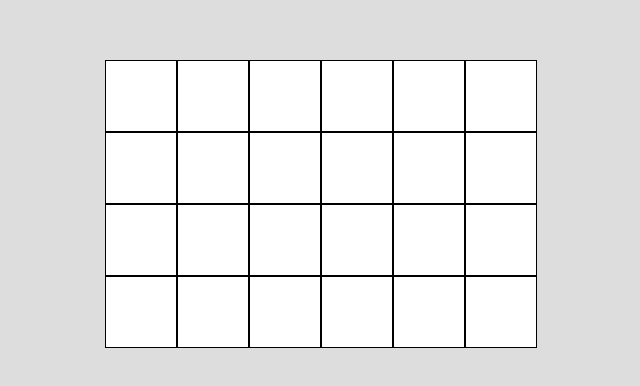
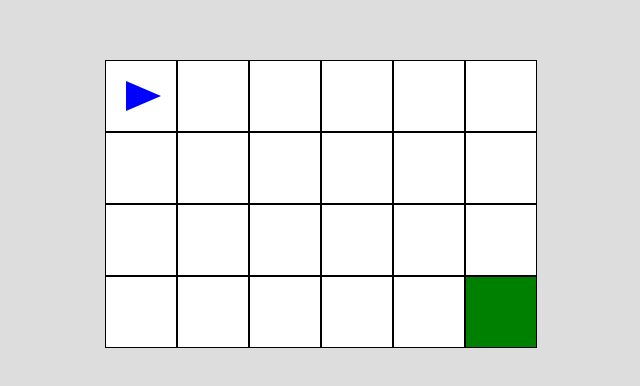
Before and after one commit to GhislainFaure/rpg_moveForward, a plain HTML site: page index.html in a window 1280 px wide. Shown: the part 196-582 px from the top of the page, without its empty margins (319-959 px from the left). Drawn offline with Linux system fonts and the light colour scheme.

Commit message:
ajout du joueur et de la case d'arrivee

```diff
--- a/css/style.css
+++ b/css/style.css
@@ -25,3 +25,7 @@ body {
   border: 1px solid black;
   background-color: white;
 }
+
+.targetCell {
+  background-color: green;
+}
--- a/js/app.js
+++ b/js/app.js
@@ -12,7 +12,7 @@ var app = {
     },
     drawBoard: function () {
         // de 0 a 4...
-        for (var rowIndex = 0; rowIndex < 4; rowIndex++) {
+        for (var y = 0; y < 4; y++) {
             // je crée un div
             var row = document.createElement('div');
 
@@ -22,12 +22,29 @@ var app = {
             // on l'insère dans le div "boardDiv" que j'ai stocké dans une propriété de mon objet
             app.boardDiv.appendChild(row);
 
-            for (var cellIndex = 0; cellIndex < 6; cellIndex++) {
+            for (var x = 0; x < 6; x++) {
                 // maintenant, dans cette row, on crée N cellules
                 var cell = document.createElement('div');
 
                 // je met la classe sur la cellule
                 cell.classList.add('cell');
+
+                // regardons si la cellule que l'on est en train de dessiner,
+                // correspond a la case d'arrivée
+                if (x === app.targetCell.x && y === app.targetCell.y) {
+                    // si c'est la case d'arrivée, on lui rajoute la classe "targetCell"
+                    cell.classList.add('targetCell');
+                }
+                // est ce que le joueur est sur la case que l'on dessine
+                if (x === app.player.x && y === app.player.y) {
+                    // si le joueur est dedans
+                    // alors on crée un div
+                    var playerDiv = document.createElement('div');
+                    // on lui met la classe player
+                    playerDiv.classList.add('player');
+                    // et on l'insère dans la cellule
+                    cell.appendChild(playerDiv);
+                }
 
                 // j'insère la cellule dans la ligne (row)
                 row.appendChild(cell);
```
